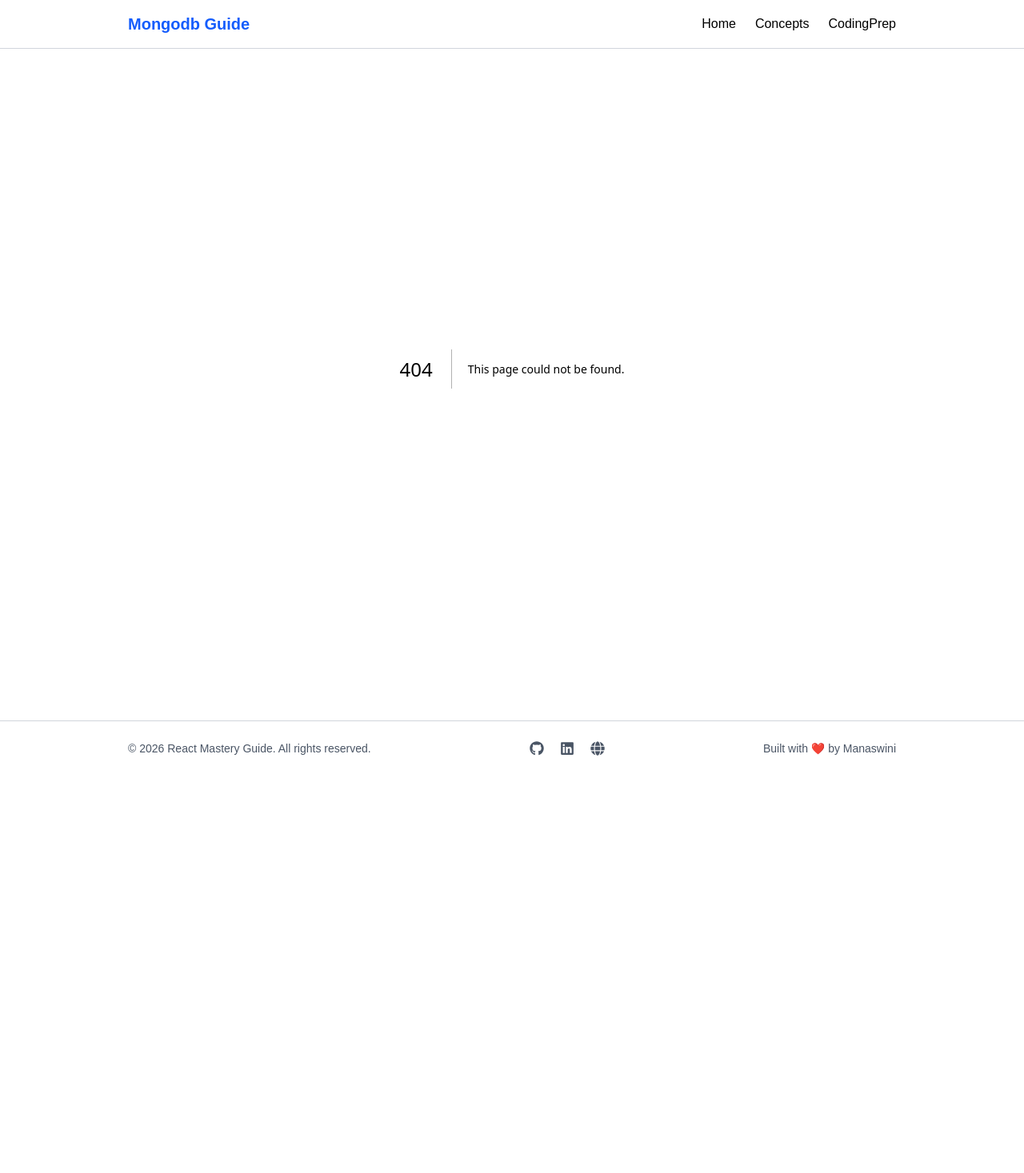
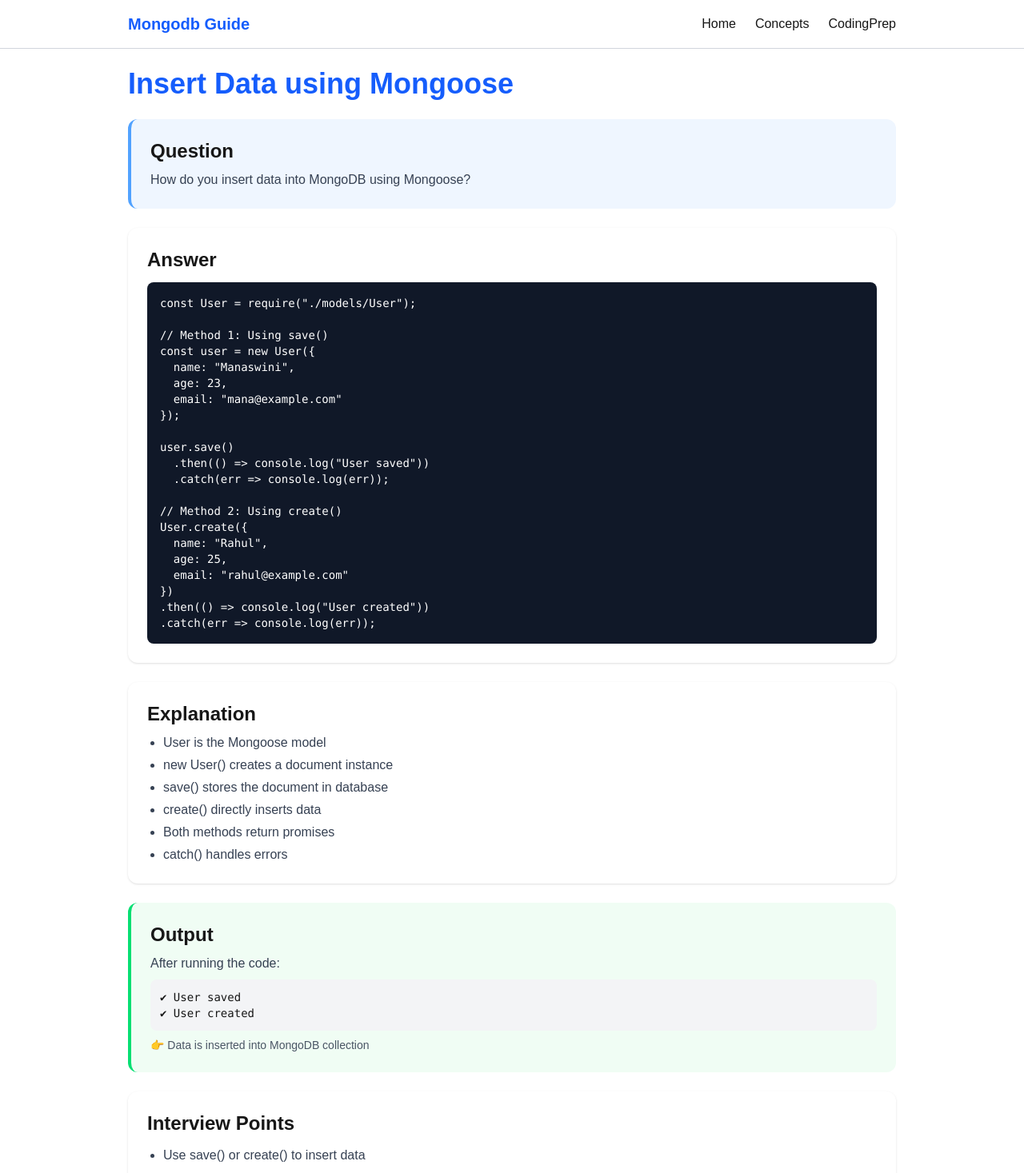
Before and after one commit to Monisasmal/MongoDB-Concept, a Next.js app: page /CodingPrep/InsertDataMongoose in a window 1280 px wide. Before the commit this address had no page. Shown: the top 1467 px of the page at 80% size. Before the commit the page ends 970 px from the top, so only its background shows below. Built offline with nearby package versions, Linux system fonts and the light colour scheme.

Commit message:
first commit

```diff
--- /dev/null
+++ b/src/app/CodingPrep/InsertDataMongoose/page.tsx
@@ -0,0 +1,101 @@
+export default function InsertDataMongoose() {
+  return (
+    <div className="w-full max-w-5xl mx-auto px-4 sm:px-6 lg:px-8 py-6">
+
+      {/* Title */}
+      <h1 className="text-2xl sm:text-3xl md:text-4xl font-bold text-blue-600 mb-6">
+        Insert Data using Mongoose
+      </h1>
+
+      {/* Question */}
+      <section className="mb-6 bg-blue-50 border-l-4 border-blue-400 rounded-xl p-4 sm:p-6">
+        <h2 className="text-lg sm:text-xl md:text-2xl font-semibold mb-2">
+          Question
+        </h2>
+        <p className="text-sm sm:text-base text-gray-700">
+          How do you insert data into MongoDB using Mongoose?
+        </p>
+      </section>
+
+      {/* Answer */}
+      <section className="mb-6 bg-white shadow-sm rounded-xl p-4 sm:p-6">
+        <h2 className="text-lg sm:text-xl md:text-2xl font-semibold mb-3">
+          Answer
+        </h2>
+
+        <pre className="bg-gray-900 text-white p-3 sm:p-4 rounded-lg overflow-x-auto text-xs sm:text-sm">
+{`const User = require("./models/User");
+
+// Method 1: Using save()
+const user = new User({
+  name: "Manaswini",
+  age: 23,
+  email: "mana@example.com"
+});
+
+user.save()
+  .then(() => console.log("User saved"))
+  .catch(err => console.log(err));
+
+// Method 2: Using create()
+User.create({
+  name: "Rahul",
+  age: 25,
+  email: "rahul@example.com"
+})
+.then(() => console.log("User created"))
+.catch(err => console.log(err));`}
+        </pre>
+      </section>
+
+      {/* Explanation */}
+      <section className="mb-6 bg-white shadow-sm rounded-xl p-4 sm:p-6">
+        <h2 className="text-lg sm:text-xl md:text-2xl font-semibold mb-2">
+          Explanation
+        </h2>
+        <ul className="list-disc ml-5 text-sm sm:text-base text-gray-700 space-y-1">
+          <li>User is the Mongoose model</li>
+          <li>new User() creates a document instance</li>
+          <li>save() stores the document in database</li>
+          <li>create() directly inserts data</li>
+          <li>Both methods return promises</li>
+          <li>catch() handles errors</li>
+        </ul>
+      </section>
+
+      {/* Output */}
+      <section className="mb-6 bg-green-50 border-l-4 border-green-400 rounded-xl p-4 sm:p-6">
+        <h2 className="text-lg sm:text-xl md:text-2xl font-semibold mb-2">
+          Output
+        </h2>
+        <p className="text-sm sm:text-base text-gray-700">
+          After running the code:
+        </p>
+
+        <pre className="bg-gray-100 p-3 rounded-lg text-xs sm:text-sm mt-2">
+{`✔ User saved
+✔ User created`}
+        </pre>
+
+        <p className="text-sm text-gray-600 mt-2">
+          👉 Data is inserted into MongoDB collection
+        </p>
+      </section>
+
+      {/* Interview Points */}
+      <section className="bg-white shadow-sm rounded-xl p-4 sm:p-6">
+        <h2 className="text-lg sm:text-xl md:text-2xl font-semibold mb-3">
+          Interview Points
+        </h2>
+        <ul className="list-disc pl-5 text-gray-700 text-sm sm:text-base space-y-2">
+          <li>Use save() or create() to insert data</li>
+          <li>save() requires instance of model</li>
+          <li>create() inserts directly</li>
+          <li>Both return promises</li>
+          <li>Always handle errors</li>
+        </ul>
+      </section>
+
+    </div>
+  );
+}
--- a/src/app/CodingPrep/page.tsx
+++ b/src/app/CodingPrep/page.tsx
@@ -3,6 +3,7 @@
 const CodingQue = [
      {name: "Connect Node.js to MongoDB?", path:"/CodingPrep/ConnectNodeToMongoDB"},
      {name: "Create schema and model using Mongoose.?", path:"/CodingPrep/CreateSchemaModel"},
+     {name: "Insert Data using Mongoose?", path:"/CodingPrep/InsertDataMongoose"},
 ];
 
 export default function InterviewCoding(){
```
Also changed, not shown: src/app/concepts/MongoDBInternalStorage/page.tsx (line endings or trailing spaces).
